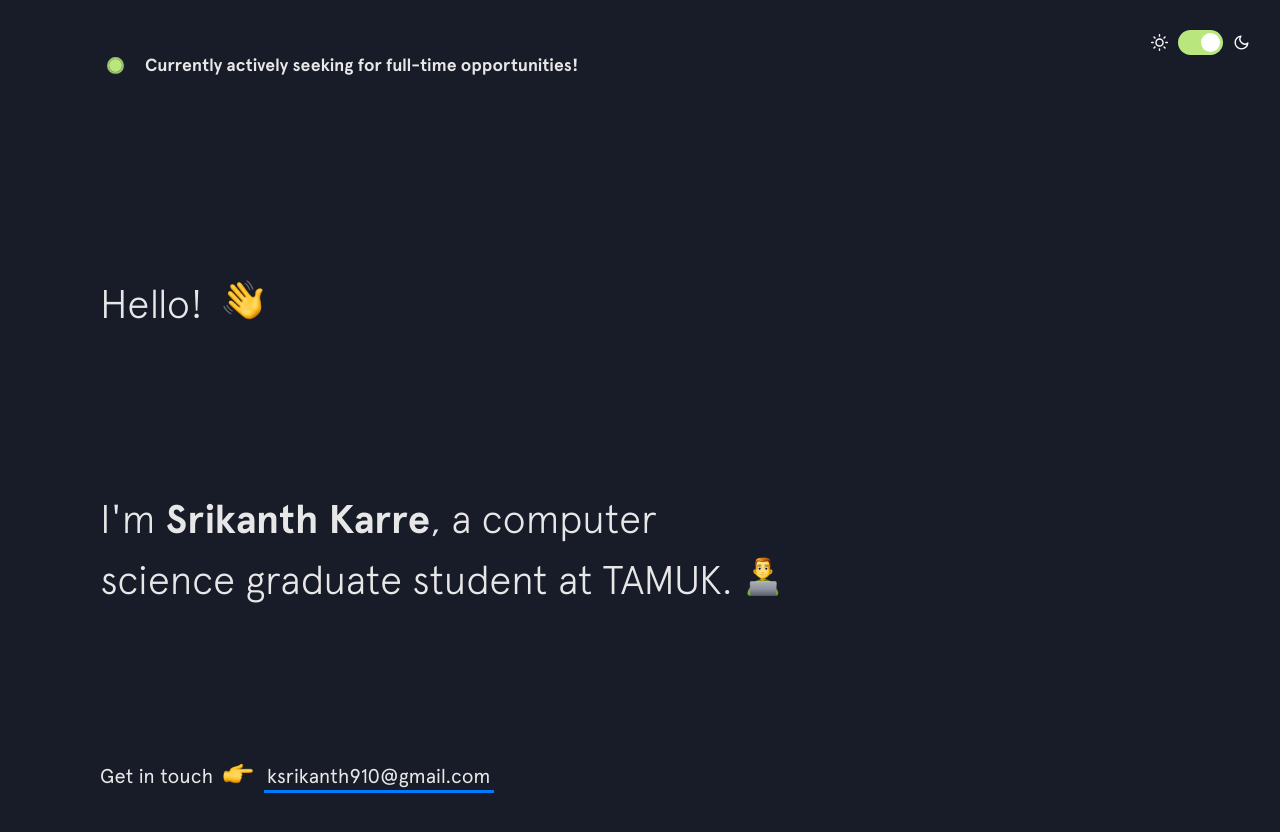
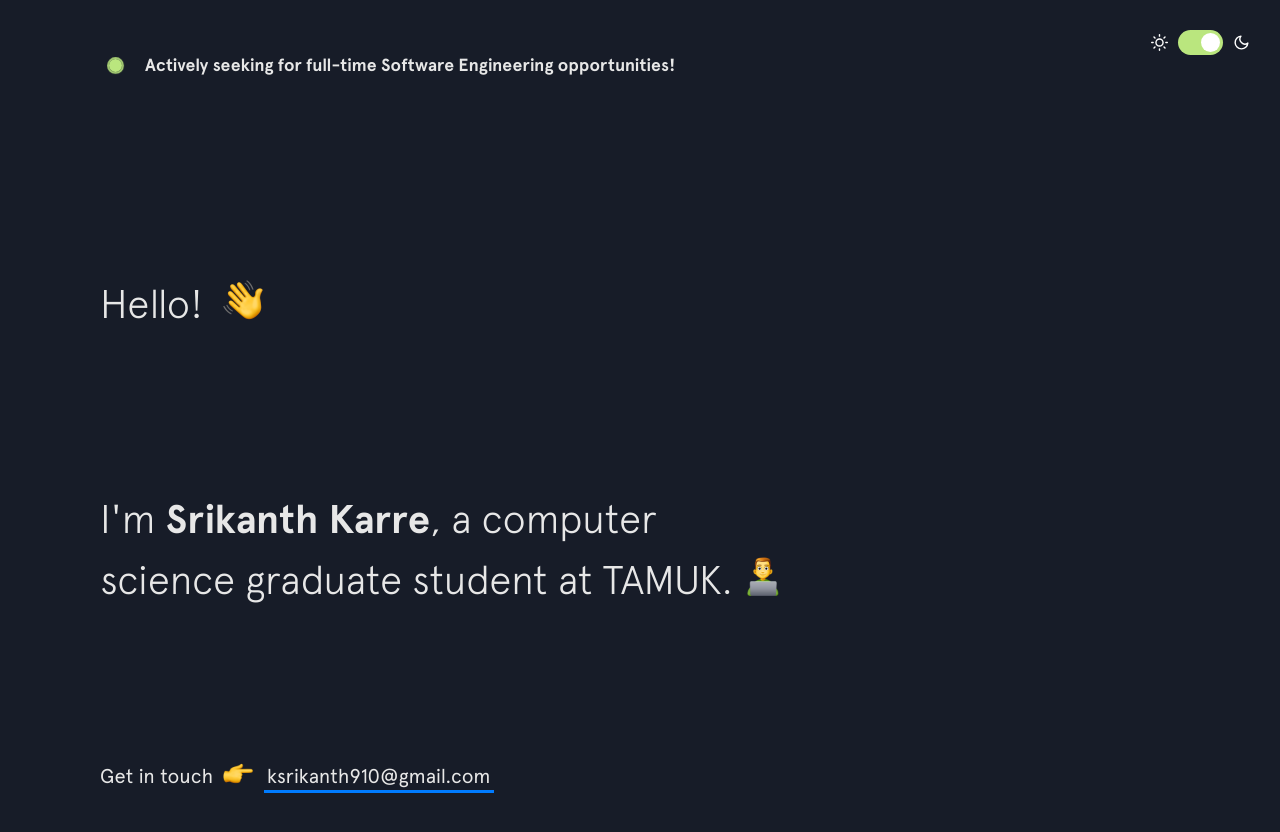
Before and after one commit to srikanthkarre/portfolio, a Jekyll site: the page built from index.html, in a window 1280 px wide and 900 px high. Shown: the top 832 px of the window. Built offline with Jekyll 4.4.1, drawn with Linux system fonts in a browser that asks for light colours; nearby versions of some CDN libraries.

Commit message:
Update employment-status.html

```diff
--- a/_includes/employment-status.html
+++ b/_includes/employment-status.html
@@ -3,5 +3,5 @@
     <div class="status__light__ring"></div>
     <div class="status__light__led"></div>
   </div>
-  <div class="status__message">Currently actively seeking for full-time opportunities!</div>
+  <div class="status__message">Actively seeking for full-time Software Engineering opportunities!</div>
 </a>
```
